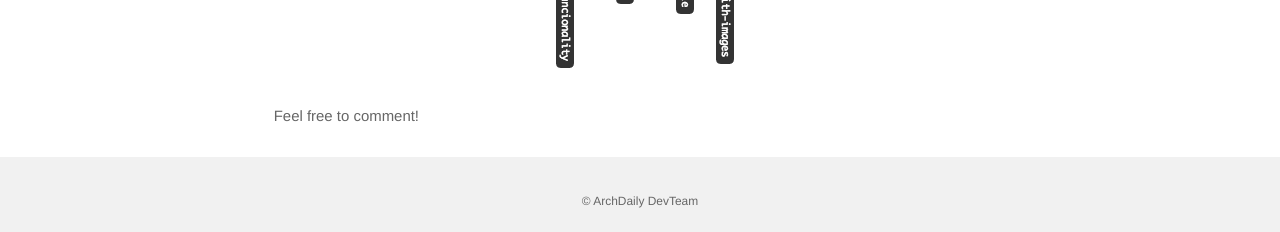
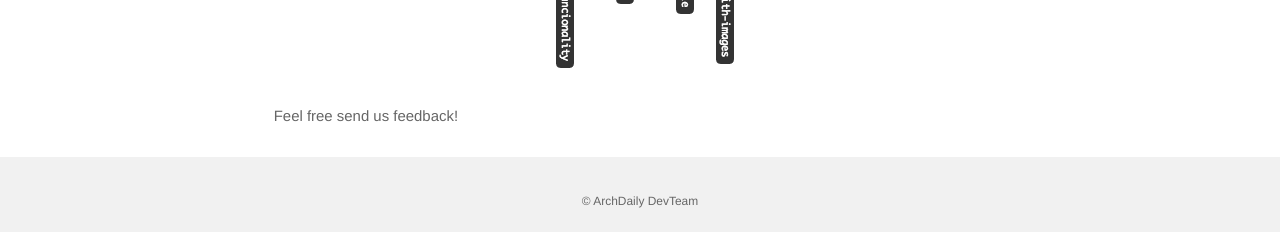
Before and after one commit to archdaily/archdaily.github.io, a Jekyll site: the page built from _posts/2014-02-06-our-gitflow.markdown, in a window 1280 px wide and 900 px high, scrolled down 1683 px. Shown: the part 665-897 px from the top of the window. Built offline with Jekyll 4.4.1, drawn with Linux system fonts in a browser that asks for light colours; Markdown is read by kramdown in place of the engine named in the settings.

Commit message:
FIX: Spaces and las text

````diff
--- a/_posts/2014-02-06-our-gitflow.markdown
+++ b/_posts/2014-02-06-our-gitflow.markdown
@@ -9,13 +9,17 @@
 
 After a few conversations during these months, we decided to write it down to specify the rules and why they work for us.
 
+
 # The Rules
+
 1. `master` must always be deployable
 1. **all changes** should be made using feature branches (merging with `master`)
 1. **all hotfixes** should be made in the `hotfixes-{name}`
 1. rebase to avoid/resolve conflicts; merge into `master`
 
+
 # The explanation
+
 1. `master` _must always be deployable_<br />
 We deploy `master` when pushing to origin. We do this using Jenkins and Continuous Integration.
 1. _**all changes** should be made using feature branches (merging with `master`)_<br />
@@ -25,7 +29,9 @@
 1. _rebase to avoid/resolve conflicts; merge in to `master`_<br />
 Please avoid the [merge bubbles][merge-bubles]. Please.
 
+
 #Some Code To Understand
+
 ```bash
 $ git checkout master
 $ git pull origin master
@@ -67,7 +73,7 @@
 
 ![alt text](/images/with-simple-branching.png "With our 'Very Simple Git Branching Model'")
 
-Feel free to comment!
+Feel free send us feedback!
 
 [hn]: https://news.ycombinator.com/
 [article]: https://gist.github.com/jbenet/ee6c9ac48068889b0912
````
